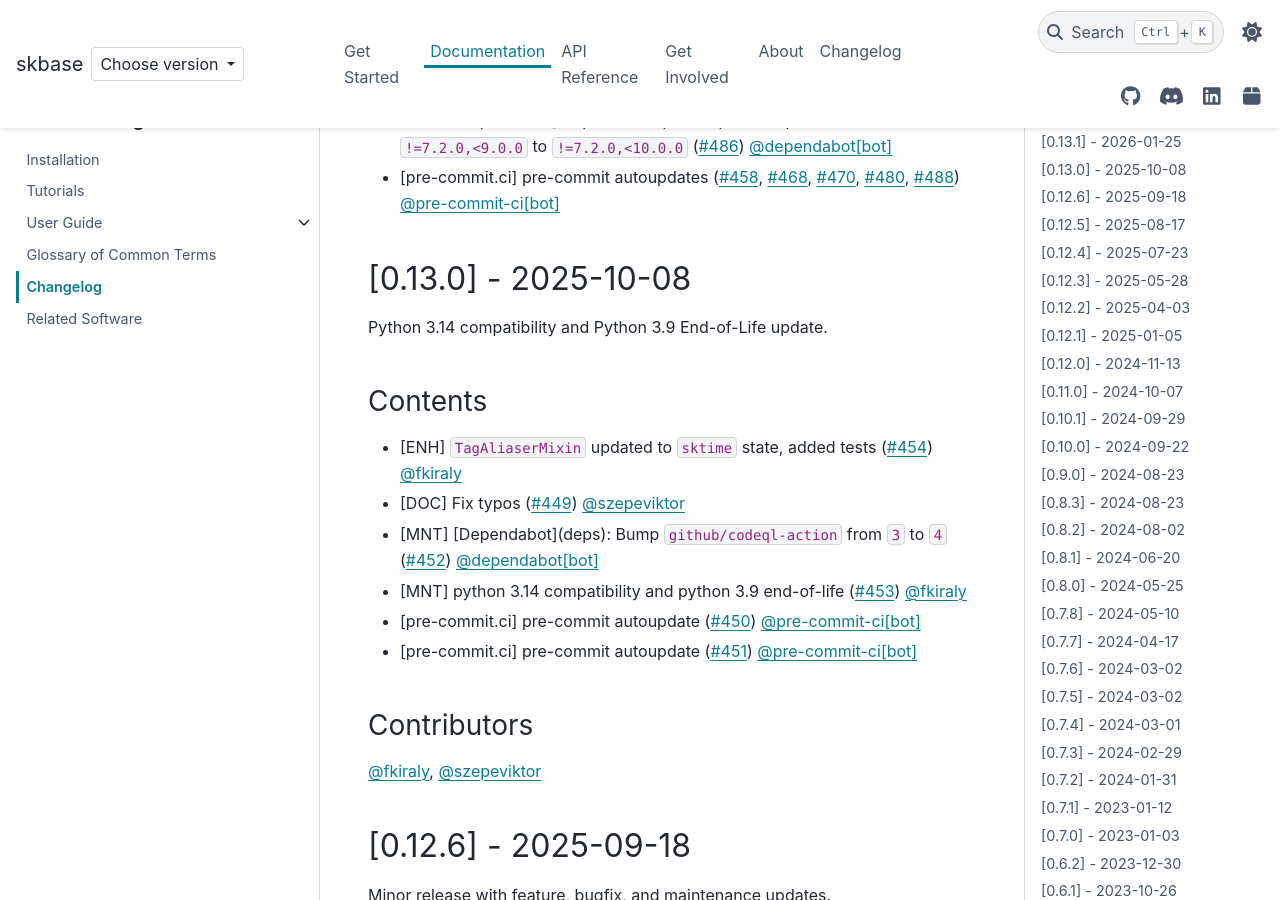
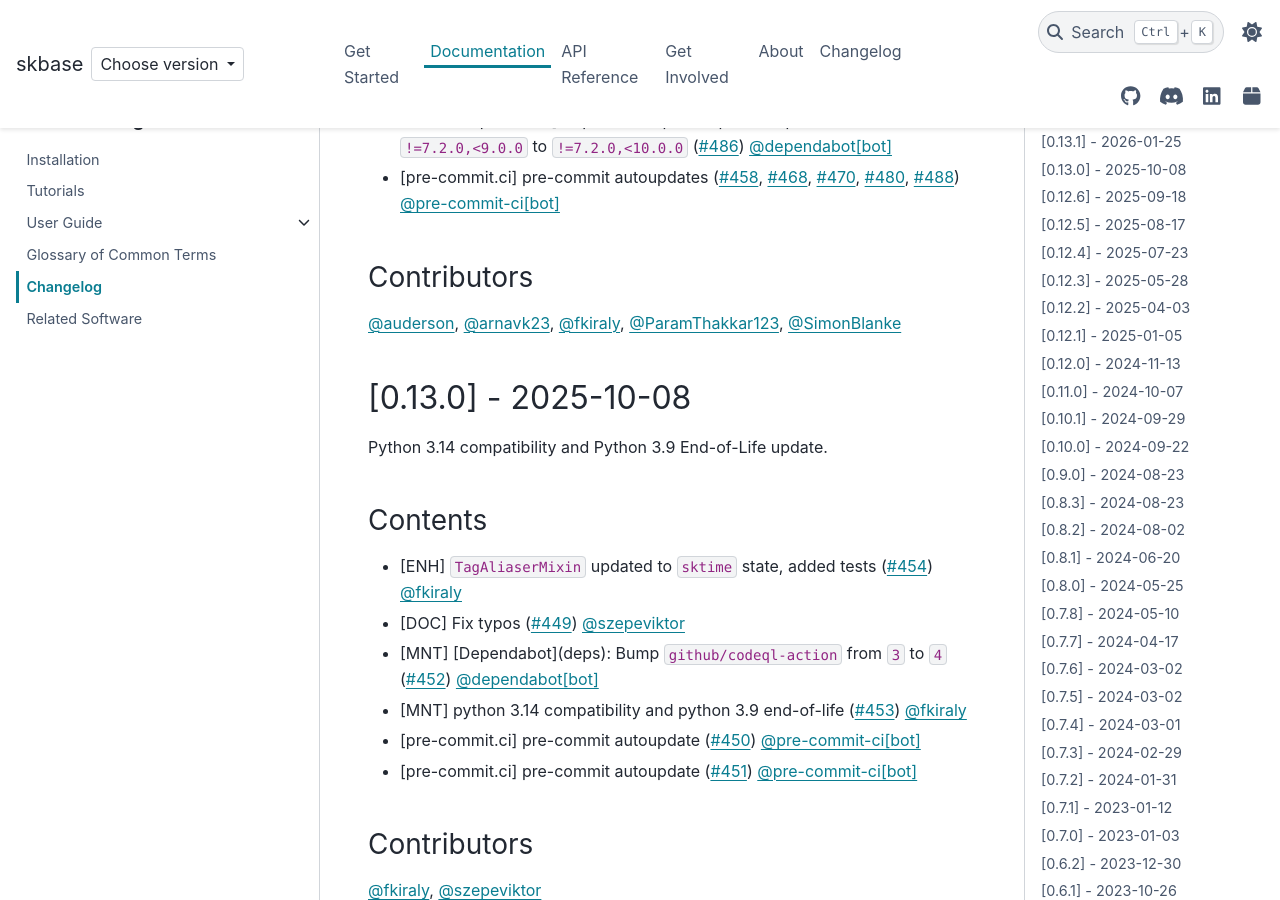
Before and after one commit to sktime/skbase, a Sphinx documentation site: the page built from docs/source/user_documentation/changelog.rst, in a window 1280 px wide and 900 px high, scrolled down 1681 px. Built offline with Sphinx 7.4.7 and the PyData theme 0.15.4, drawn with Linux system fonts in a browser that asks for light colours; comment, search, counter and statistics services are not loaded.

Commit message:
changelog

```diff
--- a/docs/source/user_documentation/changelog.rst
+++ b/docs/source/user_documentation/changelog.rst
@@ -68,6 +68,15 @@ Maintenance
   to ``!=7.2.0,<10.0.0`` (:pr:`486`) :user:`dependabot[bot]`
 * [pre-commit.ci] pre-commit autoupdates
   (:pr:`458`, :pr:`468`, :pr:`470`, :pr:`480`, :pr:`488`) :user:`pre-commit-ci[bot]`
+
+Contributors
+------------
+
+:user:`auderson`,
+:user:`arnavk23`,
+:user:`fkiraly`,
+:user:`ParamThakkar123`,
+:user:`SimonBlanke`
 
 
 [0.13.0] - 2025-10-08
```
